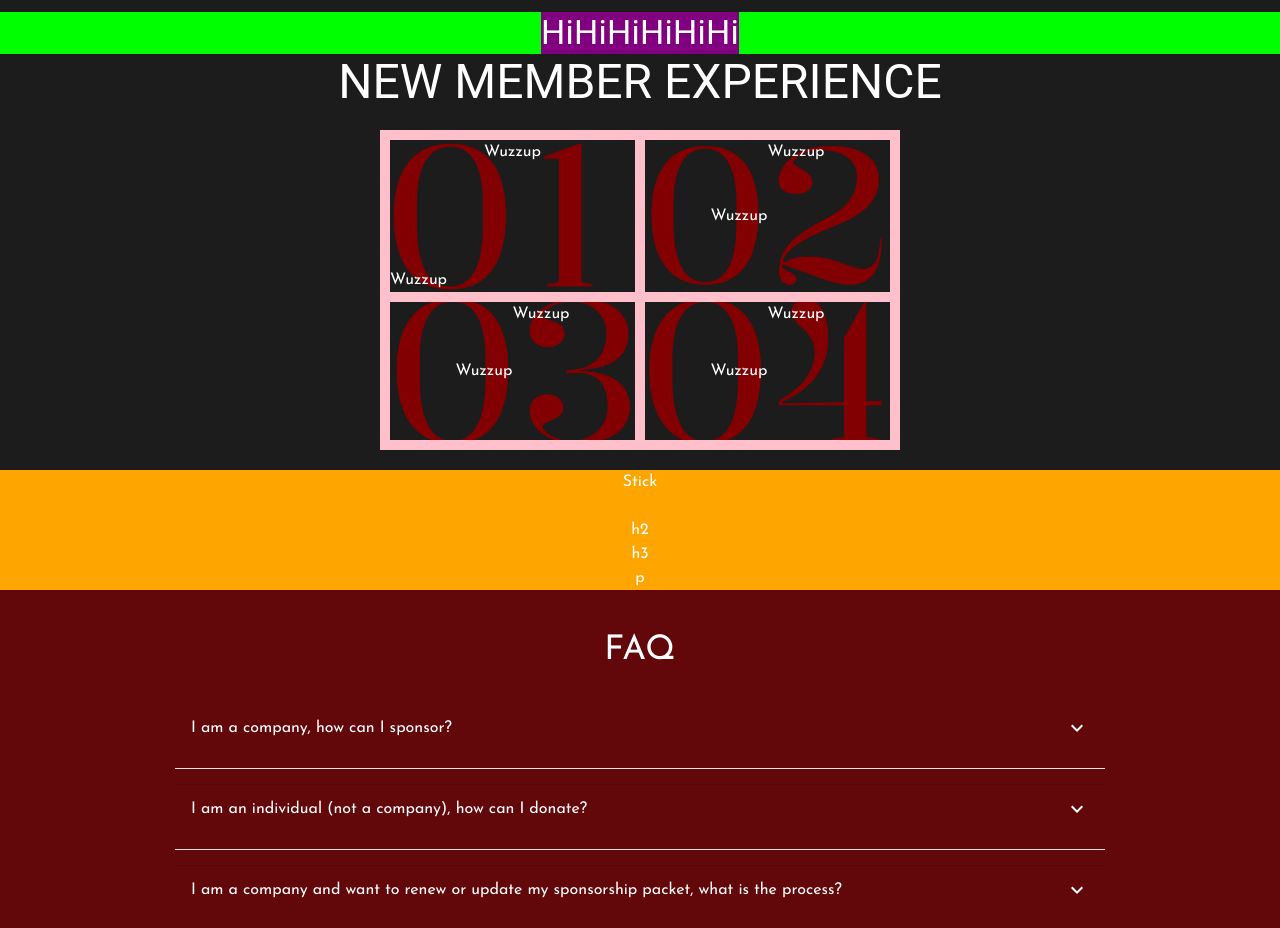
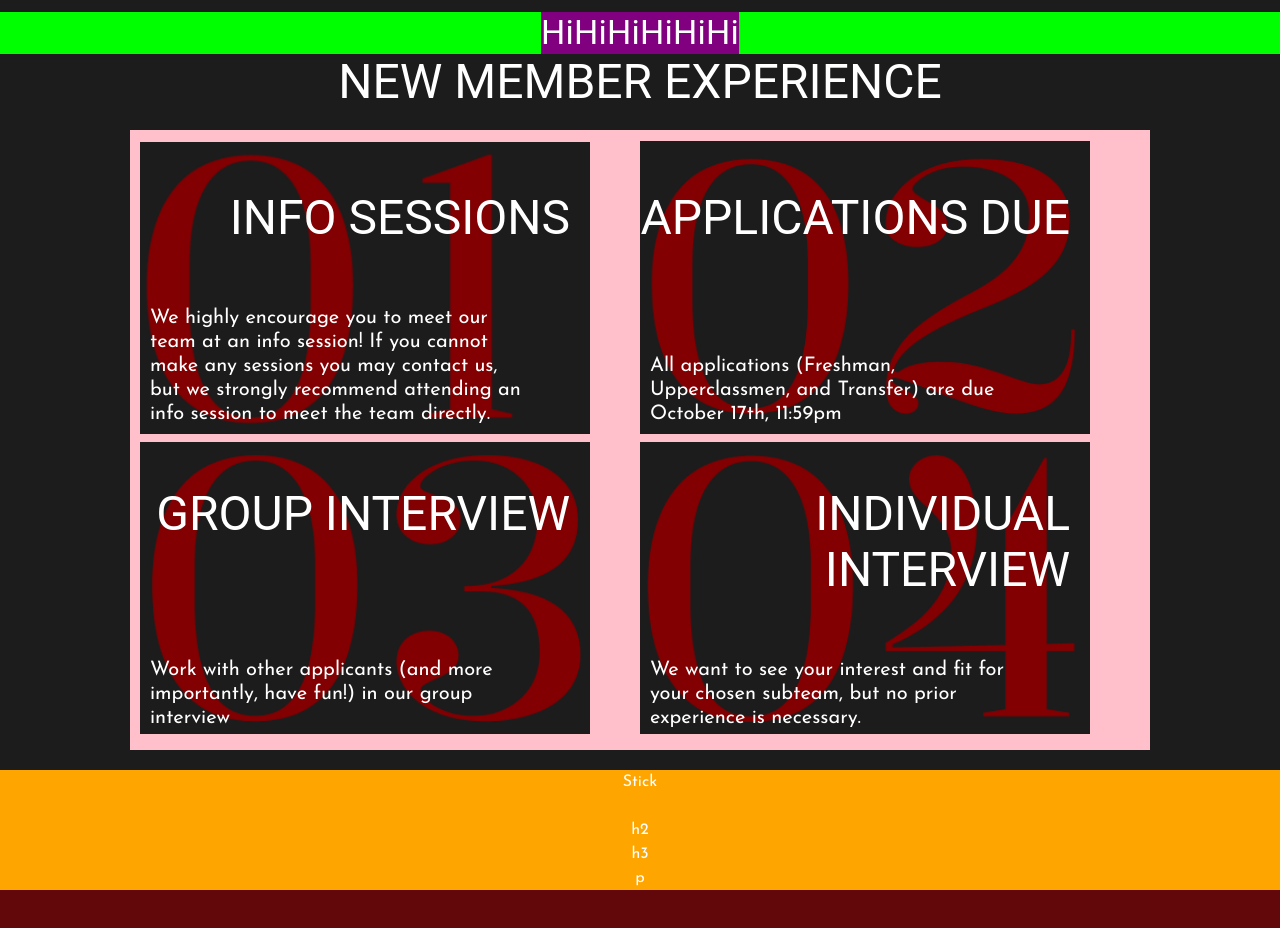
Before and after one commit to Cornell-University-Combat-Robotics/site-2025, a React (Vite) app in the folder react-site/: page /apply in a window 1280 px wide. Shown: the part 1140-2068 px from the top of the page. Built offline with nearby package versions, Linux system fonts and the light colour scheme.

Commit message:
Overlay text about recruitment on numbers for timeline join us

```diff
--- a/react-site/src/pages/apply.jsx
+++ b/react-site/src/pages/apply.jsx
@@ -116,13 +116,17 @@ export default function Apply() {
           // alignItems: 'center',
           backgroundColor: 'pink',
           display: 'grid',
-          gridTemplateColumns: 'repeat(2, minmax(0,1fr))',
-          gap: '10px',
-          margin: '40px 120px',
-          width: '500px',
-          height: '300px',
+          gridTemplateColumns: 'repeat(2, 1fr)',
+          // gridTemplateColumns: 'repeat(2, minmax(0,1fr))',
+          // gap: '40px 2px',
+          // margin: '40px 120px',
+          width: '1000px',
+          height: '600px',
           margin: '20px auto',
-          padding: '10px',
+          // padding: '0px',
+          lineHeight: '1.2',
+          padding: "10px",
+
 
           // backgroundImage: `url(${apply})`,
           // backgroundSize: 'cover',
@@ -130,146 +134,175 @@ export default function Apply() {
           // backgroundRepeat: 'no-repeat',
           // position: 'relative',
       }}>
-        {/* below is containers for 01 02 03 04 */}
         <Box
+          // container for 01020304
           sx={{
-            width: '100%',
+            width: '90%',
             height: 'auto',
             backgroundImage: `url(${join01})`,
-            backgroundSize: "cover",
+            backgroundSize: "100%",
             backgroundPosition: "center",
+            backgroundRepeat: "no-repeat",
             display: "flex",
             flexDirection: "column",
             justifyContent: "space-between",
-            // padding: "20px",
-            // alignItems: "flex-end",
-            // justifyContent: "center",
           }}
         >
-          <Typography
+          <Typography variant="h3"
             sx={{
               // margin: "auto",
               // alignSelf: "flex-end",
-              alignSelf: "center",
-              textAlign: "center",
+              alignSelf: "flex-end",
+              textAlign: "right",
+              marginTop: "50px",
+              marginRight: "20px",
             }}
           >
-            Wuzzup
+            INFO SESSIONS
           </Typography>
-          <Typography
-            sx={{
-              // margin: "auto",
-              // alignSelf: "flex-end",
-              alignSelf: "flex-start",
-              textAlign: "left",
-              // marginBottom: "10px",
-            }}
-          >
-            Wuzzup
-          </Typography>
-        </Box>
-        <Box
-          sx={{
-            width: '100%',
-            height: 'auto',
-            backgroundImage: `url(${join02})`,
-            backgroundSize: "cover",
-            backgroundPosition: "center",
-            display: "flex",
-            alignItems: "center",
-            justifyContent: "center",
-          }}
-        >
-          <Typography
-            sx={{
-              // margin: "auto",
-              // alignSelf: "flex-end",
-              alignSelf: "center",
-              textAlign: "center",
-            }}
-          >
-            Wuzzup
-          </Typography>
-          <Typography
+          <Typography variant="body1"
             sx={{
               // margin: "auto",
               // alignSelf: "flex-end",
               alignSelf: "flex-start",
               textAlign: "left",
               marginBottom: "10px",
+              marginRight: "60px",
+              marginLeft: "10px",
+              fontSize: "15pt",
+              // marginBottom: "10px",
             }}
           >
-            Wuzzup
+            We highly encourage you to meet our team at an info session! If you cannot make any sessions you may contact us, but we strongly recommend attending an info session to meet the team directly.
           </Typography>
         </Box>
         <Box
+          // container for 01020304
           sx={{
-          width: '100%',
+            width: '90%',
             height: 'auto',
-          backgroundImage: `url(${join03})`,
-          backgroundSize: "cover",
+            backgroundImage: `url(${join02})`,
+            backgroundSize: "100%",
             backgroundPosition: "center",
+            backgroundRepeat: "no-repeat",
             display: "flex",
-          alignItems: "center",
-          justifyContent: "center",
+            flexDirection: "column",
+            justifyContent: "space-between",
           }}
         >
-          <Typography
+          <Typography variant="h3"
             sx={{
               // margin: "auto",
               // alignSelf: "flex-end",
-              alignSelf: "center",
-              textAlign: "center",
+              alignSelf: "flex-end",
+              textAlign: "right",
+              marginTop: "50px",
+              marginRight: "20px",
             }}
           >
-            Wuzzup
+            APPLICATIONS DUE
           </Typography>
-          <Typography
+          <Typography variant="body1"
             sx={{
               // margin: "auto",
               // alignSelf: "flex-end",
               alignSelf: "flex-start",
               textAlign: "left",
               marginBottom: "10px",
+              marginRight: "60px",
+              marginLeft: "10px",
+              fontSize: "15pt",
+              // marginBottom: "10px",
             }}
           >
-            Wuzzup
+            All applications (Freshman, Upperclassmen, and Transfer) are due October 17th, 11:59pm
           </Typography>
         </Box>
         <Box
+          // container for 01020304
           sx={{
-          width: '100%',
+            width: '90%',
             height: 'auto',
-          backgroundImage: `url(${join04})`,
-          backgroundSize: "cover",
+            backgroundImage: `url(${join03})`,
+            backgroundSize: "100%",
             backgroundPosition: "center",
+            backgroundRepeat: "no-repeat",
             display: "flex",
-          alignItems: "center",
-          justifyContent: "center",
+            flexDirection: "column",
+            justifyContent: "space-between",
           }}
         >
-          <Typography
+          <Typography variant="h3"
             sx={{
               // margin: "auto",
               // alignSelf: "flex-end",
-              alignSelf: "center",
-              textAlign: "center",
+              alignSelf: "flex-end",
+              textAlign: "right",
+              marginTop: "50px",
+              marginRight: "20px",
             }}
           >
-            Wuzzup
+            GROUP INTERVIEW
           </Typography>
-          <Typography
+          <Typography variant="body1"
             sx={{
               // margin: "auto",
               // alignSelf: "flex-end",
               alignSelf: "flex-start",
               textAlign: "left",
               marginBottom: "10px",
+              marginRight: "60px",
+              marginLeft: "10px",
+              fontSize: "15pt",
+              // marginBottom: "10px",
             }}
           >
-            Wuzzup
+            Work with other applicants (and more importantly, have fun!) in our group interview
           </Typography>
         </Box>
+        <Box
+          // container for 01020304
+          sx={{
+            width: '90%',
+            height: 'auto',
+            backgroundImage: `url(${join04})`,
+            backgroundSize: "100%",
+            backgroundPosition: "center",
+            backgroundRepeat: "no-repeat",
+            display: "flex",
+            flexDirection: "column",
+            justifyContent: "space-between",
+          }}
+        >
+          <Typography variant="h3"
+            sx={{
+              // margin: "auto",
+              // alignSelf: "flex-end",
+              alignSelf: "flex-end",
+              textAlign: "right",
+              marginTop: "50px",
+              marginRight: "20px",
+            }}
+          >
+            INDIVIDUAL INTERVIEW
+          </Typography>
+          <Typography variant="body1"
+            sx={{
+              // margin: "auto",
+              // alignSelf: "flex-end",
+              alignSelf: "flex-start",
+              textAlign: "left",
+              marginBottom: "10px",
+              marginRight: "60px",
+              marginLeft: "10px",
+              fontSize: "15pt",
+              // marginBottom: "10px",
+            }}
+          >
+            We want to see your interest and fit for your chosen subteam, but no prior experience is necessary.
+          </Typography>
+        </Box>
+
       </Box>
 
 
```
Lines whose indentation alone changed are shown as unchanged.
